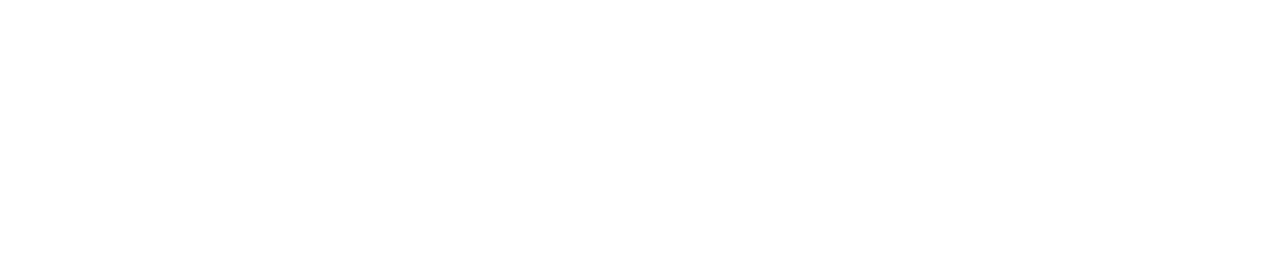
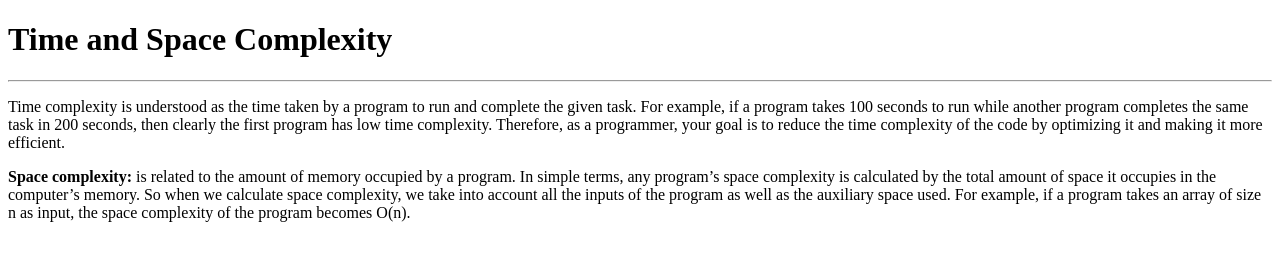
Before and after one commit to acciojob/time-and-space-complexity-Sourav-Cp, a website: page main.html in a window 1280 px wide. Drawn offline with Linux system fonts and the light colour scheme.

Commit message:
created a submission

```diff
--- a/main.html
+++ b/main.html
@@ -8,7 +8,12 @@
 
 <body>
 	<!-- the entire body must be written by student -->
-    <script type="text/javascript" src="./script.js">
+	<h1>Time and Space Complexity</h1>
+	<hr>
+	<p>Time complexity is understood as the time taken by a program to run and complete the given task. For example, if a program takes 100 seconds to run while another program completes the same task in 200 seconds, then clearly the first program has low time complexity. Therefore, as a programmer, your goal is to reduce the time complexity of the code by optimizing it and making it more efficient.</p>
+
+	<p><strong>Space complexity:</strong> is related to the amount of memory occupied by a program. In simple terms, any program’s space complexity is calculated by the total amount of space it occupies in the computer’s memory. So when we calculate space complexity, we take into account all the inputs of the program as well as the auxiliary space used. For example, if a program takes an array of size n as input, the space complexity of the program becomes O(n).</p>
+	<script type="text/javascript" src="./script.js">
 </script>
 
 </body>
```
